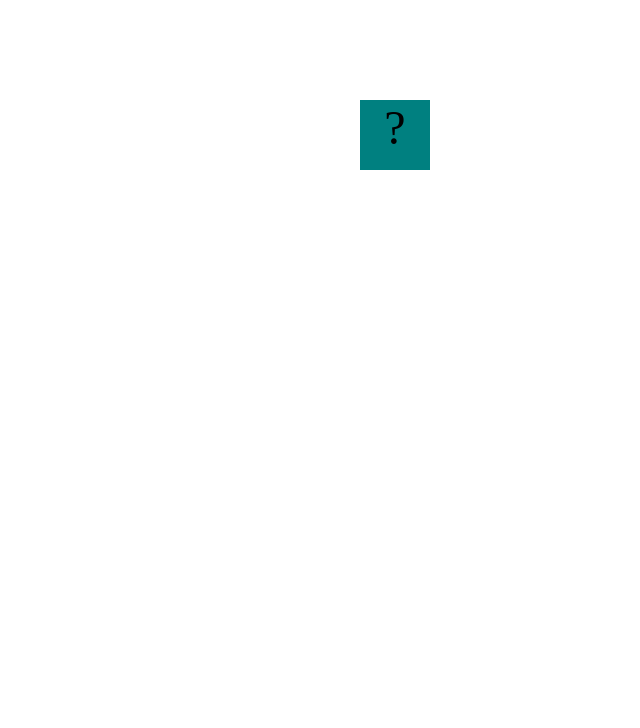
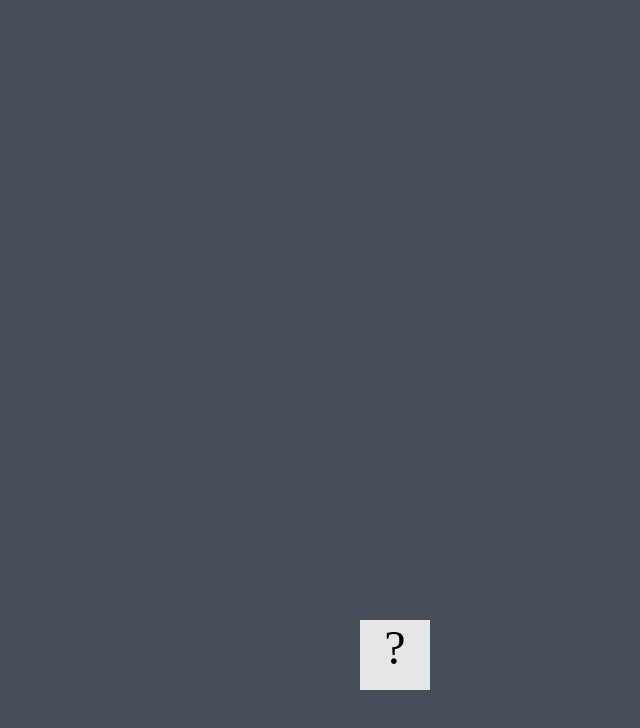
Before and after one commit to Ereed337/Ereed337.github.io, a plain HTML site: page projects/bouncing-box/index.html in a window 1280 px wide. Shown: the whole page, without its empty margins (640-1280 px from the left). Drawn offline with Linux system fonts and the light colour scheme.

Commit message:
add bouncing box

```diff
--- a/projects/bouncing-box/index.html
+++ b/projects/bouncing-box/index.html
@@ -8,7 +8,7 @@
 		.box {
 			width: 70px;
 			height: 70px;
-			background-color: teal;
+			background-color: rgb(230, 230, 230);
 			font-size: 300%;
 			text-align: center;
 			user-select: none;
@@ -19,6 +19,7 @@
 		}
 		.board{
 			height: 100vh;
+			background-color: rgb(70, 78, 87);
 		}
 	</style>
 	<!-- 	<script src="//cdnjs.cloudflare.com/ajax/libs/jquery/2.1.1/jquery.min.js"></script> -->
@@ -48,9 +49,10 @@
 			box.on('click', handleBoxClick);
 
 			// moves the Box to a new position on the screen along the X-Axis
-			function moveBoxTo(newPositionX) {
-				box.css("left", newPositionX);
-			}
+			function moveBoxTo(newPositionX, newPositionY) {
+      			box.css('left', newPositionX);
+      			box.css('top', newPositionY);
+  			}
 
 			// changes the text displayed on the Box
 			function changeBoxText(newText) {
@@ -62,9 +64,14 @@
 			//////////////////////////////////////////////////////////////////
 
 			// TODO 2 - Variable declarations
-			var positionX = 0
-			var points = 0
-			var speed = 10
+			var positionX = 0;
+			var points = 0;
+			var speed = 10;
+			var positionY = 0;
+			var speedY = 10;
+			var boardHeight = jQuery(window).height();
+			var randNum = Math.random() * 100;
+			var randNumY = Math.random() * 100;
 			/*
 			This Function will be called 20 times/second. Each time it is called,
 			it should move the Box to a new location. If the box drifts off the screen
@@ -74,9 +81,18 @@
 				if (positionX > boardWidth) {
 					speed = speed * -1;
 				}
-
-				positionX = positionX + speed
-				moveBoxTo(positionX)
+				if (positionX < 0) {
+					speed = speed * -1;
+				}
+				if (positionY > boardHeight) {
+					speedY = speedY * -1;
+				}
+				if (positionY < 0) {
+					speedY = speedY * -1;
+				}
+				positionX = positionX + speed;
+				positionY = positionY + speedY
+				moveBoxTo(positionX, positionY);
 
 			};
 
@@ -86,9 +102,23 @@
 			the left side of the screen.
 			*/
 			function handleBoxClick() {
-				positionX = 0;
+				randNum = Math.random() * boardWidth;
+				randNumY = Math.random() * boardHeight;
+				positionX = randNum;
+				positionY = randNumY;
 				points = points + 1;
-				speed = speed + 3;
+				if (speed > 0) {
+					speed = speed + 3;
+				}
+				else {
+					speed = speed - 3;
+				}
+				if (speedY > 0) {
+					speedY = speedY + 3;
+				}
+				else {
+					speedY = speedY - 3;
+				}
 				changeBoxText(points);
 
 			};
```
